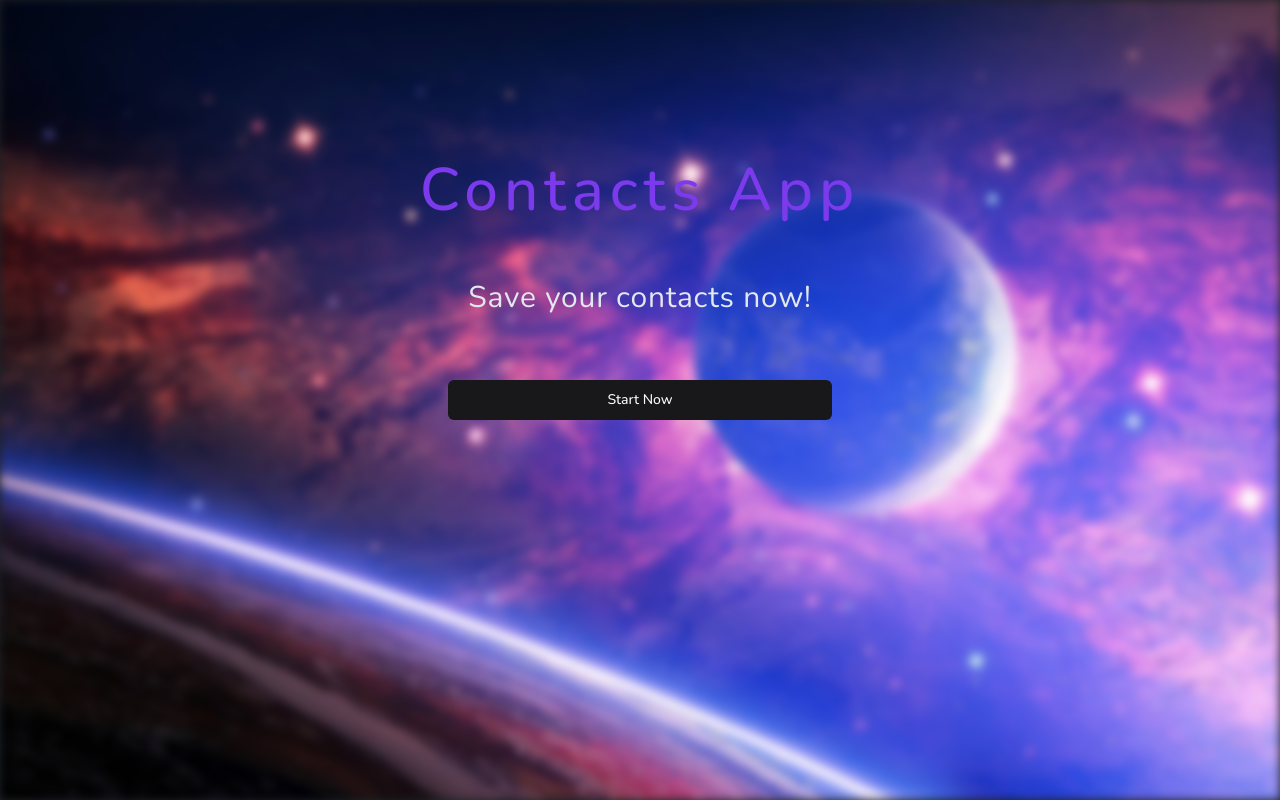
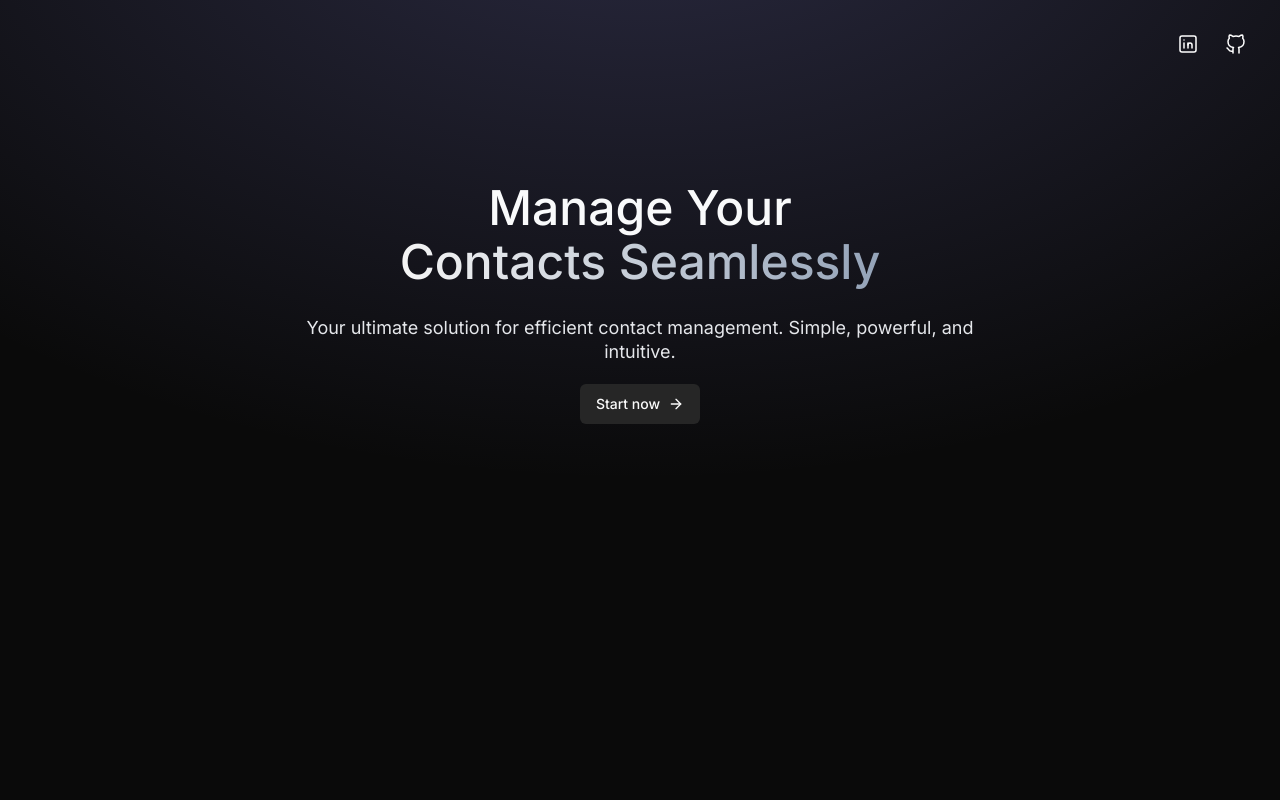
Before and after one commit to x1vaan/Contacts-App-Next, a Next.js app: page / in a window 1280 px wide. Built offline with nearby package versions, Linux system fonts and the light colour scheme.

Commit message:
redesign home page

```diff
--- a/app/(auth)/layout.tsx
+++ b/app/(auth)/layout.tsx
@@ -2,6 +2,10 @@ import { ReactNode } from "react";
 
 export default function AuthLayout({ children }: { children: ReactNode }) {
   return (
-    <div className="w-[85%] xl:w-[30rem] md:w-[30rem] sm:w-[30rem] h-auto bg-white shadow-2xl flex flex-col items-center rounded-xl">{children}</div>
+    <div className="w-full h-full justify-center items-center flex absolute">
+      <div className="w-[85%] xl:w-[30rem] md:w-[30rem] sm:w-[30rem] h-auto bg-white shadow-2xl flex flex-col items-center rounded-xl">
+        {children}
+      </div>
+    </div>
   );
 }
--- a/app/layout.tsx
+++ b/app/layout.tsx
@@ -1,26 +1,31 @@
 import "./globals.css";
 import type { Metadata } from "next";
 import { Toaster } from "sonner";
-import { Nunito } from "next/font/google";
+import { Inter } from "next/font/google";
 // import { QueryClient, QueryClientProvider } from "@tanstack/react-query";
 import Providers from "./_components/Providers";
 
 export const metadata: Metadata = {
   title: "Contacts App",
-  description: "Contacts App is a Web App to save your contacts",
+  description: "Contacts App is a Web App for efficient contact management",
 };
 
-const font = Nunito({
+const inter = Inter({
   subsets: ["latin"],
 });
 
-export default function RootLayout({ children }: { children: React.ReactNode }) {
+export default function RootLayout({
+  children,
+}: {
+  children: React.ReactNode;
+}) {
   return (
     <html lang="en">
-      <body className={`absolute bg-[#1D2127] w-full h-full ${font.className}`}>
+      <body className={inter.className}>
         <Providers>
           <Toaster position="bottom-left" expand={true} richColors />
-          <div className="flex justify-center items-center w-full h-full">{children}</div>
+          <div className="absolute top-0 z-[-2] h-screen w-screen bg-neutral-950 bg-[radial-gradient(ellipse_80%_80%_at_50%_-20%,rgba(120,119,198,0.3),rgba(255,255,255,0))]"></div>
+          {children}
         </Providers>
       </body>
     </html>
--- a/app/page.tsx
+++ b/app/page.tsx
@@ -1,19 +1,79 @@
 import { Button } from "@/components/ui/button";
+import { ArrowRight } from "lucide-react";
 import Link from "next/link";
-import Image from "next/image";
-import heroImage from "../public/hero-section2.jpg";
 
 export default function Home() {
   return (
-    <div className="absolute w-full h-full flex justify-center items-center flex-col">
-      <div className="fixed -z-1 w-[100vw] h-[100%]">
-        <Image alt="Hero Section Contacts App" src={heroImage} layout="fill" objectFit="cover" style={{ filter: "blur(5px)" }} />
+    <div className="w-full h-full flex justify-center items-center flex-col">
+      <header className="flex items-center justify-end py-8 w-full px-8">
+        <nav className="flex gap-6">
+          <a
+            href="https://www.linkedin.com/in/sergio-ivan-garcia/"
+            target="_blank"
+            rel="noopener noreferrer"
+          >
+            <svg
+              xmlns="http://www.w3.org/2000/svg"
+              width="24"
+              height="24"
+              viewBox="0 0 24 24"
+              fill="none"
+              stroke="#FFF"
+              stroke-width="1.5"
+              stroke-linecap="round"
+              stroke-linejoin="round"
+            >
+              <path stroke="none" d="M0 0h24v24H0z" fill="none" />
+              <path d="M4 4m0 2a2 2 0 0 1 2 -2h12a2 2 0 0 1 2 2v12a2 2 0 0 1 -2 2h-12a2 2 0 0 1 -2 -2z" />
+              <path d="M8 11l0 5" />
+              <path d="M8 8l0 .01" />
+              <path d="M12 16l0 -5" />
+              <path d="M16 16v-3a2 2 0 0 0 -4 0" />
+            </svg>
+          </a>
+          <a
+            href="https://github.com/x1vaan"
+            target="_blank"
+            rel="noopener noreferrer"
+          >
+            <svg
+              xmlns="http://www.w3.org/2000/svg"
+              width="24"
+              height="24"
+              viewBox="0 0 24 24"
+              fill="none"
+              stroke="#FFF"
+              stroke-width="1.5"
+              stroke-linecap="round"
+              stroke-linejoin="round"
+            >
+              <path stroke="none" d="M0 0h24v24H0z" fill="none" />
+              <path d="M9 19c-4.3 1.4 -4.3 -2.5 -6 -3m12 5v-3.5c0 -1 .1 -1.4 -.5 -2c2.8 -.3 5.5 -1.4 5.5 -6a4.6 4.6 0 0 0 -1.3 -3.2a4.2 4.2 0 0 0 -.1 -3.2s-1.1 -.3 -3.5 1.3a12.3 12.3 0 0 0 -6.2 0c-2.4 -1.6 -3.5 -1.3 -3.5 -1.3a4.2 4.2 0 0 0 -.1 3.2a4.6 4.6 0 0 0 -1.3 3.2c0 4.6 2.7 5.7 5.5 6c-.6 .6 -.6 1.2 -.5 2v3.5" />
+            </svg>
+          </a>
+        </nav>
+      </header>
+      <div className="w-full h-full flex justify-center items-center pt-24">
+        <div className="relative mx-auto flex max-w-2xl flex-col items-center">
+          <h2 className="text-5xl text-center font-medium text-gray-50">
+            Manage Your
+            <span className="animate-text-gradient inline-flex bg-gradient-to-r from-neutral-100 via-slate-400 to-neutral-400 bg-[200%_auto] bg-clip-text leading-tight text-transparent">
+              Contacts Seamlessly
+            </span>
+          </h2>
+          <p className="mt-6 text-center text-lg leading-6 text-gray-200">
+            Your ultimate solution for efficient contact management. Simple,
+            powerful, and intuitive.
+          </p>
+        </div>
       </div>
-      <h1 className="text-6xl text-violet-600 font-medium tracking-widest absolute top-[20%]">Contacts App</h1>
-      <p className="text-3xl tracking-wide text-slate-200 absolute top-[35%] ">Save your contacts now!</p>
+      <div className="w-full h-full flex justify-center items-center mt-10 gap-4">
       <Link href="/login" className="flex justify-center item-center w-[30%] absolute">
-        <Button className="w-full">Start Now</Button>
+        <Button className="bg-neutral-800 hover:text-customviolet">
+          Start now <ArrowRight className="ml-2 h-4 w-4"/>
+        </Button>
       </Link>
+      </div>
     </div>
   );
 }
--- a/tailwind.config.ts
+++ b/tailwind.config.ts
@@ -17,6 +17,7 @@ module.exports = {
     },
     extend: {
       colors: {
+        customviolet: "#4e3b98",
         border: "hsl(var(--border))",
         input: "hsl(var(--input))",
         ring: "hsl(var(--ring))",
```
Also changed, not shown: public/hero-section.jpg (deleted), public/hero-section2.jpg (deleted).
